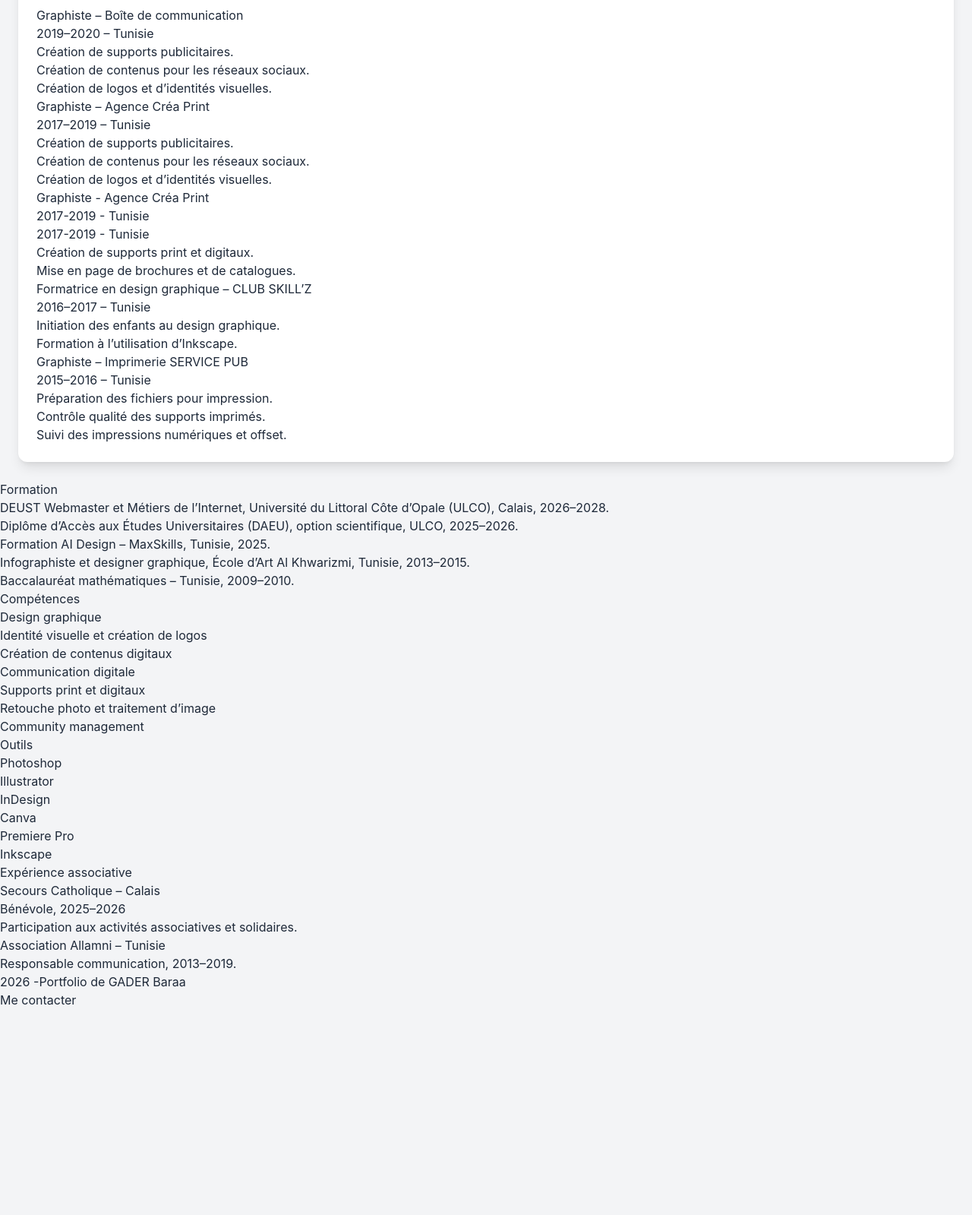
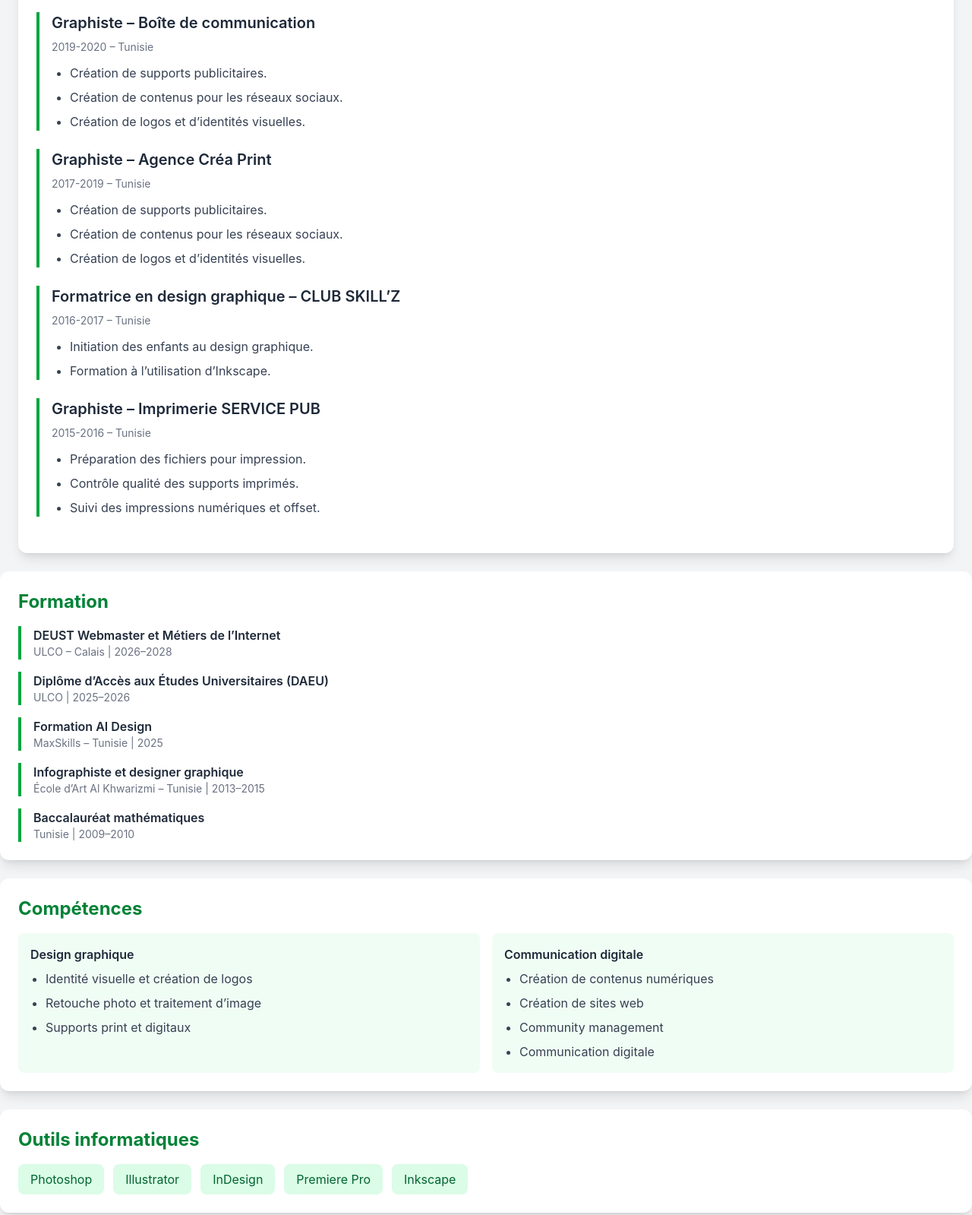
Before and after one commit to baraagader-ai/portfolio-deust-2026, a website: page cv T.html in a window 1280 px wide. Shown: the part 920-2519 px from the top of the page at 76% size. Before the commit the page ends 2248 px from the top, so only its background shows below. Drawn offline with Linux system fonts and the light colour scheme.

Commit message:
modification cv

```diff
--- a/css/style.css
+++ b/css/style.css
@@ -1,10 +1,15 @@
 /* Section Formation */
 #formation {
-  background-color: transparent;
+  body {
+    background-color: #f2f2f2;
+  }
   padding: 20px;
   margin-bottom: 20px;
 }
 
+h1 {
+  color: purple;
+}
 /* Liste des formations */
 #formation ul {
   list-style: none;
--- a/cv T.html
+++ b/cv T.html
@@ -1,27 +1,43 @@
 <!doctype html>
 <html lang="fr">
   <head>
+    <link href="https://fonts.googleapis.com/css2?family=Poppins:wght@400;500;600;700&display=swap" rel="stylesheet">
     <meta charset="UTF-8" />
     <meta name="viewport" content="width=device-width, initial-scale=1.0" />
     <title>CV</title>
 <link rel="stylesheet" href="dist/output.css">
   </head>
   <body class="bg-gray-100 text-gray-800 font-sans">
-<header class="bg-white shadow-lg rounded-xl p-8 m-6 text-center"><h1 class="text-4xl font-bold text-green-700 mb-4">
+<header class="bg-white shadow-lg rounded-xl p-8 m-6 text-center">
+
+<h1 class="font-['Poppins'] text-4xl font-bold text-green-700">
     GADER Baraa
-<h1 class="font-titre text-marque text-2xl font-bold">Mon site</h1>
-        Étudiante en DEUST Webmaster et Métiers de l’Internet à l’Université du
-        Littoral Côte d’Opale (ULCO), je recherche un stage afin de mettre en
-        pratique et de développer mes compétences dans les domaines de la
-        création web, de la communication digitale et de la création de contenus
-        numériques.
+</h1>
+<p class="text-gray-600 text-lg max-w-[850px] mx-auto mb-6 leading-relaxed">
+              Étudiante en DEUST Webmaster et Métiers de l’Internet à l’Université du Littoral Côte d’Opale (ULCO), je recherche un stage afin de mettre en pratique et de développer mes compétences dans les domaines de la création web, de la communication digitale et de la création de contenus numériques.
     </p>
-        <nav class="flex justify-center gap-6 mt-6">
-    <a href="index.html" class="text-blue-600 hover:text-blue-800">Accueil</a>
-    <a href="cv.html" class="text-blue-600 hover:text-blue-800">CV</a>
-    <a href="projet.html" class="text-blue-600 hover:text-blue-800">Mes projets</a>
-    <a href="contact.html" class="text-blue-600 hover:text-blue-800">Contact</a>
+
+<nav class="flex justify-center flex-wrap gap-4 mt-6">
+
+    <a href="index.html" class="inline-block bg-green-100 text-green-800 px-5 py-2 rounded-lg hover:bg-green-200 transition">
+        Accueil
+    </a>
+
+    <a href="cv.html" class="inline-block bg-green-100 text-green-800 px-5 py-2 rounded-lg hover:bg-green-200 transition">
+        CV
+    </a>
+
+    <a href="Projet.html" class="inline-block bg-green-100 text-green-800 px-5 py-2 rounded-lg hover:bg-green-200 transition">
+        Mes projets
+    </a>
+
+    <a href="contact.html" class="inline-block bg-green-100 text-green-800 px-5 py-2 rounded-lg hover:bg-green-200 transition">
+        Contact
+    </a>
+
 </nav>
+
+
 </header>
 <section class="bg-white shadow-lg rounded-xl p-6 m-6">
 <h2 class="text-2xl font-bold text-green-700 mb-4">Contact</h2>
@@ -56,100 +72,194 @@
           </ul>
         </article>
         <article>
-          <h3>Graphiste – Boîte de communication</h3>
-          <p>2019–2020 – Tunisie</p>
-          <ul>
+          <article class="border-l-4 border-green-600 pl-4 mb-6">
+    <h3 class="text-xl font-semibold text-gray-800 mb-2">
+        Graphiste – Boîte de communication
+    </h3>
+    <p class="text-sm text-gray-500 mb-3">2019-2020 – Tunisie</p>
+    <ul class="list-disc pl-6 space-y-2 text-gray-700">
         <li>Création de supports publicitaires.</li>
         <li>Création de contenus pour les réseaux sociaux.</li>
         <li>Création de logos et d’identités visuelles.</li>
     </ul>
 </article>
-        <article>
-          <h3>Graphiste – Agence Créa Print</h3>
-          <p>2017–2019 – Tunisie</p>
-          <ul>
+
+<article class="border-l-4 border-green-600 pl-4 mb-6">
+    <h3 class="text-xl font-semibold text-gray-800 mb-2">
+        Graphiste – Agence Créa Print
+    </h3>
+    <p class="text-sm text-gray-500 mb-3">2017-2019 – Tunisie</p>
+    <ul class="list-disc pl-6 space-y-2 text-gray-700">
         <li>Création de supports publicitaires.</li>
         <li>Création de contenus pour les réseaux sociaux.</li>
         <li>Création de logos et d’identités visuelles.</li>
     </ul>
-<article>
-    <h3>Graphiste - Agence Créa Print</h3>
-    <p>2017-2019 - Tunisie</p>
-              <p>2017-2019 - Tunisie</p>
-          <ul>
-            <li>Création de supports print et digitaux.</li>
-            <li>Mise en page de brochures et de catalogues.</li>
-          </ul>
 </article>
-        <article>
-          <h3>Formatrice en design graphique – CLUB SKILL’Z</h3>
-          <p>2016–2017 – Tunisie</p>
-          <ul>
+         <article class="border-l-4 border-green-600 pl-4 mb-6">
+    <h3 class="text-xl font-semibold text-gray-800 mb-2">
+        Formatrice en design graphique – CLUB SKILL’Z
+    </h3>
+    <p class="text-sm text-gray-500 mb-3">2016-2017 – Tunisie</p>
+    <ul class="list-disc pl-6 space-y-2 text-gray-700">
         <li>Initiation des enfants au design graphique.</li>
         <li>Formation à l’utilisation d’Inkscape.</li>
     </ul>
 </article>
-        <article>
-          <h3>Graphiste – Imprimerie SERVICE PUB</h3>
-          <p>2015–2016 – Tunisie</p>
-          <ul>
+
+<article class="border-l-4 border-green-600 pl-4 mb-6">
+    <h3 class="text-xl font-semibold text-gray-800 mb-2">
+        Graphiste – Imprimerie SERVICE PUB
+    </h3>
+    <p class="text-sm text-gray-500 mb-3">2015-2016 – Tunisie</p>
+    <ul class="list-disc pl-6 space-y-2 text-gray-700">
         <li>Préparation des fichiers pour impression.</li>
         <li>Contrôle qualité des supports imprimés.</li>
         <li>Suivi des impressions numériques et offset.</li>
     </ul>
 </article>
       </section>
-      <section id="formation">
-        <h2>Formation</h2>
-        <ul>
-          <li>
-            DEUST Webmaster et Métiers de l’Internet, Université du Littoral
-            Côte d’Opale (ULCO), Calais, 2026–2028.
-          </li>
-          <li>
-            Diplôme d’Accès aux Études Universitaires (DAEU), option
-            scientifique, ULCO, 2025–2026.
-          </li>
-          <li>Formation AI Design – MaxSkills, Tunisie, 2025.</li>
-          <li>
-            Infographiste et designer graphique, École d’Art Al Khwarizmi,
-            Tunisie, 2013–2015.
-          </li>
-          <li>Baccalauréat mathématiques – Tunisie, 2009–2010.</li>
+      <!-- FORMATION -->
+<section class="bg-white shadow-lg rounded-xl p-6 mb-6">
+
+    <h2 class="text-2xl font-bold text-green-700 mb-4">
+        Formation
+    </h2>
+
+    <div class="space-y-4">
+
+        <article class="border-l-4 border-green-600 pl-4">
+            <h3 class="font-semibold text-gray-800">
+                DEUST Webmaster et Métiers de l’Internet
+            </h3>
+            <p class="text-sm text-gray-500">
+                ULCO – Calais | 2026–2028
+            </p>
+        </article>
+
+        <article class="border-l-4 border-green-600 pl-4">
+            <h3 class="font-semibold text-gray-800">
+                Diplôme d’Accès aux Études Universitaires (DAEU)
+            </h3>
+            <p class="text-sm text-gray-500">
+                ULCO | 2025–2026
+            </p>
+        </article>
+
+        <article class="border-l-4 border-green-600 pl-4">
+            <h3 class="font-semibold text-gray-800">
+                Formation AI Design
+            </h3>
+            <p class="text-sm text-gray-500">
+                MaxSkills – Tunisie | 2025
+            </p>
+        </article>
+
+        <article class="border-l-4 border-green-600 pl-4">
+            <h3 class="font-semibold text-gray-800">
+                Infographiste et designer graphique
+            </h3>
+            <p class="text-sm text-gray-500">
+                École d’Art Al Khwarizmi – Tunisie | 2013–2015
+            </p>
+        </article>
+
+        <article class="border-l-4 border-green-600 pl-4">
+            <h3 class="font-semibold text-gray-800">
+                Baccalauréat mathématiques
+            </h3>
+            <p class="text-sm text-gray-500">
+                Tunisie | 2009–2010
+            </p>
+        </article>
+
+    </div>
+</section>
+
+
+<!-- COMPETENCES -->
+<section class="bg-white shadow-lg rounded-xl p-6 mb-6">
+
+    <h2 class="text-2xl font-bold text-green-700 mb-4">
+        Compétences
+    </h2>
+
+    <div class="grid grid-cols-1 md:grid-cols-2 gap-4">
+
+        <div class="bg-green-50 p-4 rounded-lg">
+            <h3 class="font-semibold text-gray-800 mb-2">
+                Design graphique
+            </h3>
+            <ul class="list-disc pl-5 space-y-2 text-gray-700">
+                <li>Identité visuelle et création de logos</li>
+                <li>Retouche photo et traitement d’image</li>
+                <li>Supports print et digitaux</li>
             </ul>
+        </div>
+
+        <div class="bg-green-50 p-4 rounded-lg">
+            <h3 class="font-semibold text-gray-800 mb-2">
+                Communication digitale
+            </h3>
+            <ul class="list-disc pl-5 space-y-2 text-gray-700">
+                <li>Création de contenus numériques</li>
+                <li>Création de sites web</li>
+                <li>Community management</li>
+                <li>Communication digitale</li>
+            </ul>
+        </div>
+
+    </div>
 </section>
-      <aside>
-        <h2>Compétences</h2>
-        <ul>
-          <li>Design graphique</li>
-          <li>Identité visuelle et création de logos</li>
-          <li>Création de contenus digitaux</li>
-          <li>Communication digitale</li>
-          <li>Supports print et digitaux</li>
-          <li>Retouche photo et traitement d’image</li>
-          <li>Community management</li>
-        </ul>
-        <h2>Outils</h2>
-        <ul>
-          <li>Photoshop</li>
-          <li>Illustrator</li>
-          <li>InDesign</li>
-          <li>Canva</li>
-          <li>Premiere Pro</li>
-          <li>Inkscape</li>
-        </ul>
-      </aside>
-      <selction>
-        <h2>Expérience associative</h2>
-        <article>
-          <h3>Secours Catholique – Calais</h3>
-          <p>Bénévole, 2025–2026</p>
-          <p>Participation aux activités associatives et solidaires.</p>
+
+
+<!-- OUTILS -->
+<section class="bg-white shadow-lg rounded-xl p-6 mb-6">
+
+    <h2 class="text-2xl font-bold text-green-700 mb-4">
+        Outils informatiques
+    </h2>
+
+    <div class="flex flex-wrap gap-3">
+
+        <span class="bg-green-100 text-green-800 px-4 py-2 rounded-lg">Photoshop</span>
+        <span class="bg-green-100 text-green-800 px-4 py-2 rounded-lg">Illustrator</span>
+        <span class="bg-green-100 text-green-800 px-4 py-2 rounded-lg">InDesign</span>
+        <span class="bg-green-100 text-green-800 px-4 py-2 rounded-lg">Premiere Pro</span>
+        <span class="bg-green-100 text-green-800 px-4 py-2 rounded-lg">Inkscape</span>
+
+    </div>
+</section>
+
+
+<!-- EXPERIENCE ASSOCIATIVE -->
+<section class="bg-white shadow-lg rounded-xl p-6 mb-6">
+
+    <h2 class="text-2xl font-bold text-green-700 mb-4">
+        Expérience associative
+    </h2>
+
+    <article class="border-l-4 border-green-600 pl-4 mb-4">
+        <h3 class="font-semibold text-gray-800">
+            Secours Catholique – Calais
+        </h3>
+        <p class="text-sm text-gray-500 mb-2">
+            Bénévole | 2025–2026
+        </p>
+        <p class="text-gray-700">
+            Participation aux activités associatives et solidaires.
+        </p>
     </article>
-        <article>
-          <h3>Association Allamni – Tunisie</h3>
-          <p>Responsable communication, 2013–2019.</p>
+
+    <article class="border-l-4 border-green-600 pl-4">
+        <h3 class="font-semibold text-gray-800">
+            Association Allamni – Tunisie
+        </h3>
+        <p class="text-sm text-gray-500 mb-2">
+            Responsable communication | 2013–2019
+        </p>
     </article>
+
+</section>
       </selction>
     </main>
     <footer>
```
Also changed, not shown: dist/output.css. Lines whose indentation alone changed are shown as unchanged.
